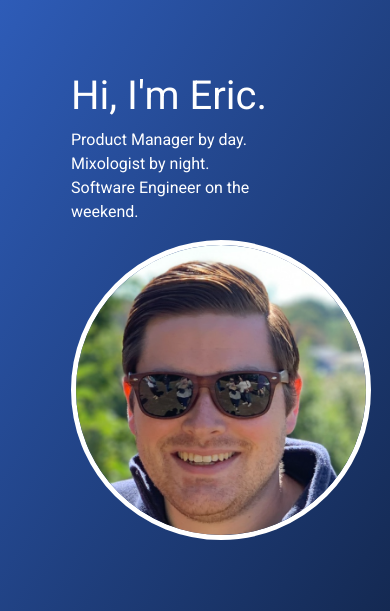
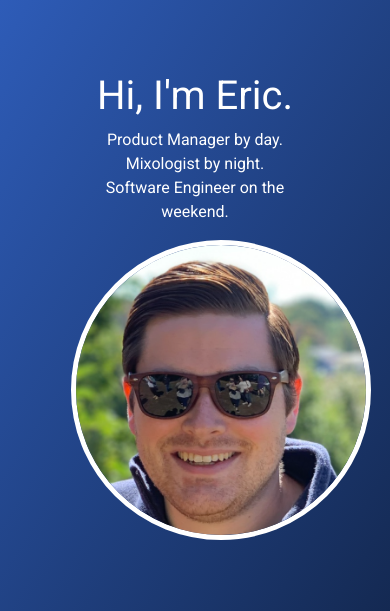
Before and after one commit to ejtyler/ejt-portfolio, a Django app: page / in a window 390 px wide. Shown: the part 56-667 px from the top of the page. Run offline with Django 3.2, Linux system fonts and the light colour scheme; data that the repository does not hold is empty; some libraries are stand-ins or nearby versions; some web fonts are replaced.

Commit message:
Center text at md breakpoint

```diff
--- a/pages/templates/home.html
+++ b/pages/templates/home.html
@@ -8,13 +8,13 @@
     <div class="jumbotron">
         <div class="container">
             <div class="row justify-content-center">
-                <div class="col-sm-4 align-self-center text-left">
+                <div class="col-md-4 align-self-center text-center text-md-left">
                     <strong><h1>Hi, I'm Eric.</h1></strong>
                     <p>Product Manager by day.<br>
                     Mixologist by night.<br>
                     Software Engineer on the weekend.</p>
                 </div>
-                <div class="col-sm-4 align-self-center text-center">
+                <div class="col-md-4 align-self-center text-center">
                     <img src="/static/img/headshot.png" class="rounded-circle img-responsive" alt="family">
                 </div>
             </div>
```
